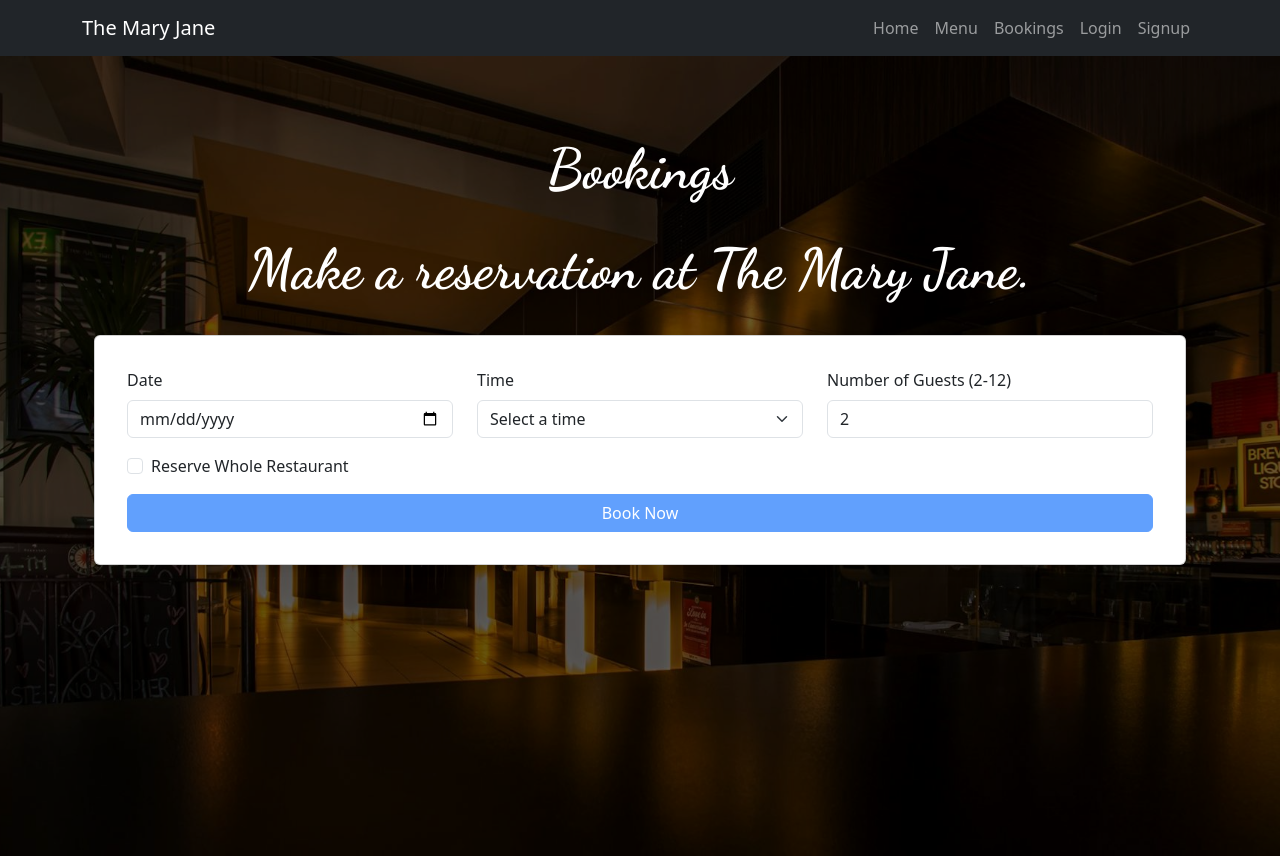
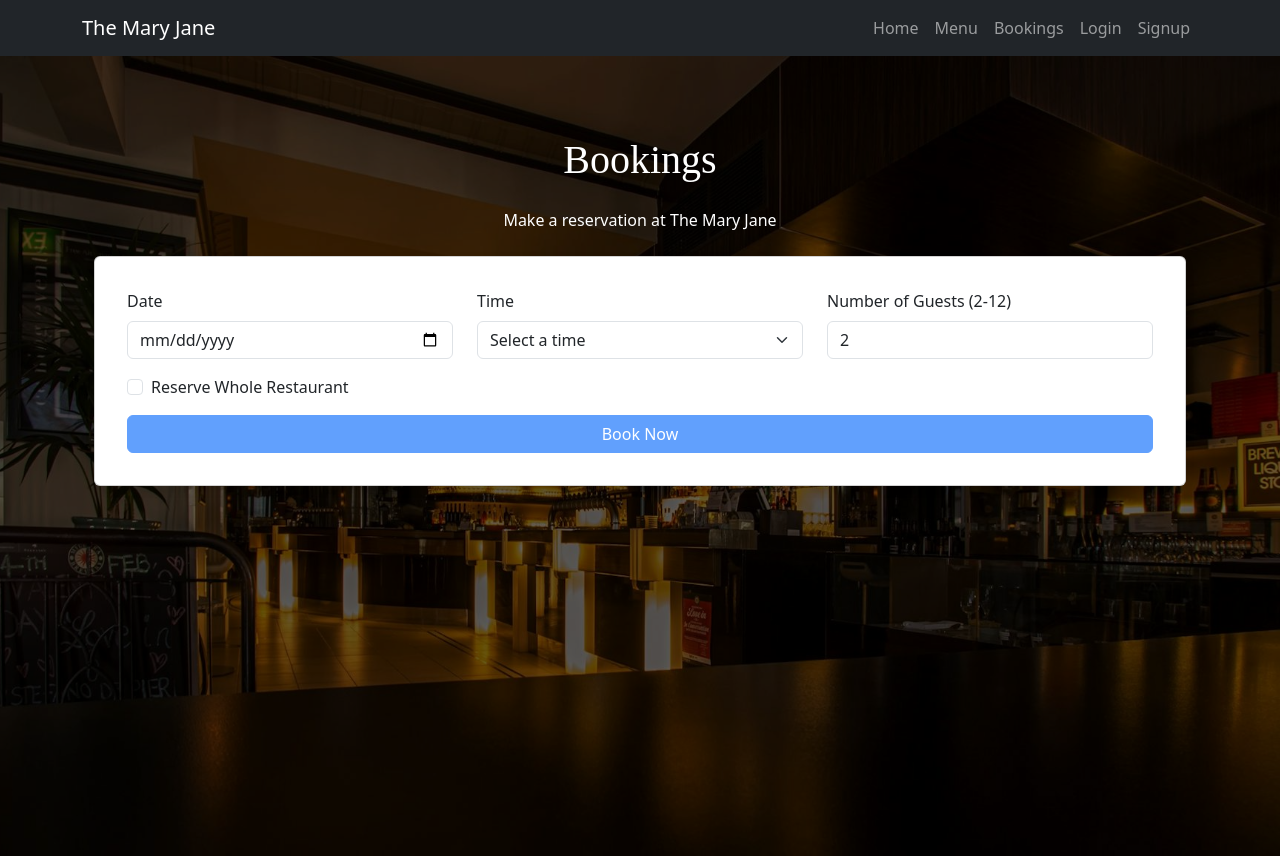
Before and after one commit to CHAMPION316/mary_jane_restaurant, a React (Create React App) app in the folder frontend/: page /bookings in a window 1280 px wide. Built offline with nearby package versions, Linux system fonts and the light colour scheme; a web font is replaced by a local one.

Commit message:
Change <h1> Bookings font

```diff
--- a/frontend/src/pages/Bookings.js
+++ b/frontend/src/pages/Bookings.js
@@ -26,8 +26,8 @@ const Bookings = () => {
       >
       <Container className="position-relative" style={{ zIndex: 1, paddingTop: 32, marginTop: 0 }}>
         <div className="container mt-5">
-          <h1 className="text-center mb-4 text-white menu-title">Bookings</h1>
-          <p className="text-center mb-4 text-white menu-title">Make a reservation at The Mary Jane.</p>
+          <h1 className="text-center mb-4 text-white booking-title">Bookings</h1>
+          <p className="text-center mb-4 text-white">Make a reservation at The Mary Jane</p>
           <BookingForm />
         </div>
       </Container>
```
